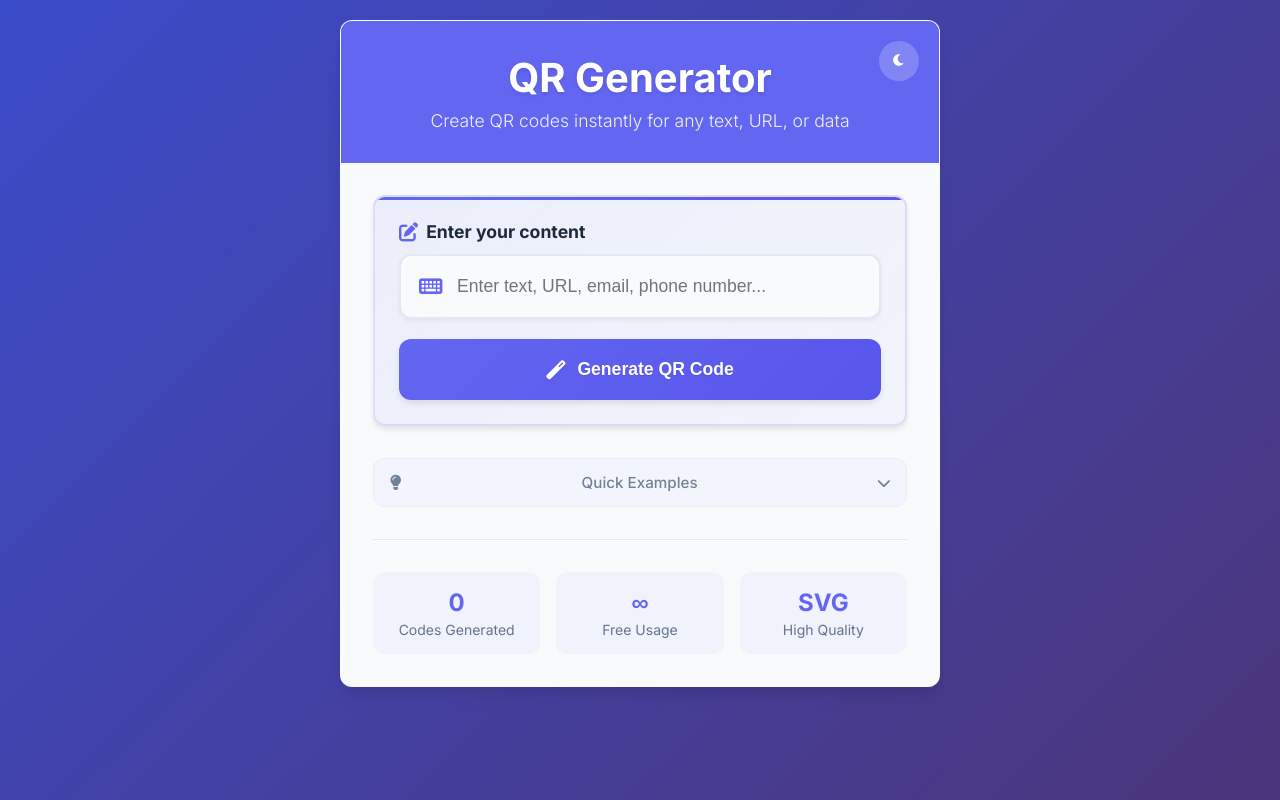
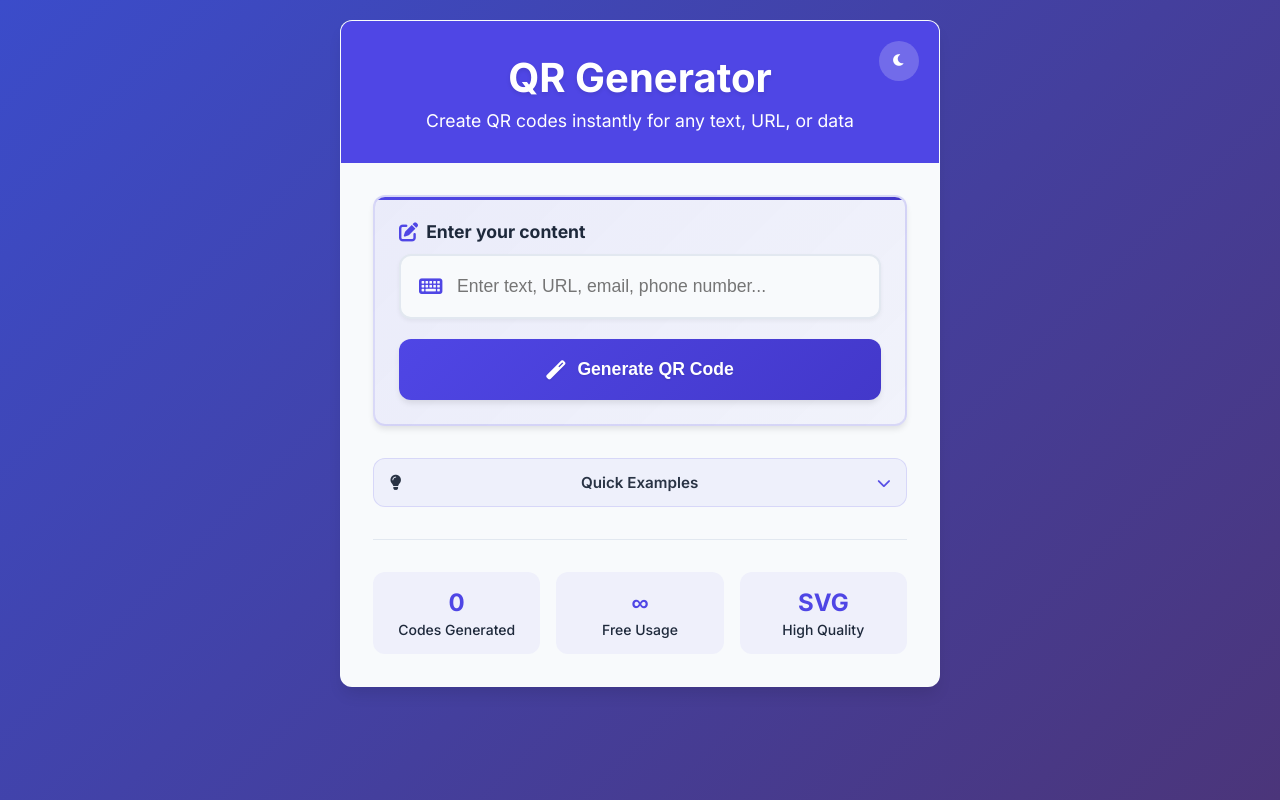
Before and after one commit to TheCodeKeep/web-qr-generator, a Flask app: page / in a window 1280 px wide. Run offline with Flask 3, Linux system fonts and the light colour scheme.

Commit message:
style: update color scheme and enhance element visibility for improved UI

```diff
--- a/static/css/styles.css
+++ b/static/css/styles.css
@@ -1,10 +1,10 @@
 /* QR Generator Styles */
 :root {
-    --primary-color: #6366f1;
-    --primary-hover: #5855eb;
+    --primary-color: #4f46e5;
+    --primary-hover: #4338ca;
     --secondary-color: #f8fafc;
     --text-primary: #1e293b;
-    --text-secondary: #64748b;
+    --text-secondary: #475569;
     --border-color: #e2e8f0;
     --success-color: #10b981;
     --error-color: #ef4444;
@@ -64,8 +66,8 @@ body {
 
 .header p {
     font-size: 1.1rem;
-    opacity: 0.9;
-    font-weight: 300;
+    opacity: 1;
+    font-weight: 400;
 }
 
 .theme-toggle {
@@ -98,8 +100,8 @@ body {
 .input-section {
     margin-bottom: 2rem;
     padding: 1.5rem;
-    background: linear-gradient(135deg, rgba(99, 102, 241, 0.08) 0%, rgba(99, 102, 241, 0.04) 100%);
-    border: 2px solid rgba(99, 102, 241, 0.15);
+    background: linear-gradient(135deg, rgba(79, 70, 229, 0.08) 0%, rgba(79, 70, 229, 0.04) 100%);
+    border: 2px solid rgba(79, 70, 229, 0.15);
     border-radius: var(--border-radius);
     box-shadow: var(--shadow);
     position: relative;
@@ -121,7 +123,7 @@ body {
 /* Keep suggestions section more subtle */
 .suggestions-section {
     margin-bottom: 2rem;
-    opacity: 0.9;
+    opacity: 0.95;
 }
 
 /* Expandable suggestions styles - More subtle */
@@ -131,11 +133,11 @@ body {
     justify-content: space-between;
     align-items: center;
     padding: 0.875rem 1rem;
-    background: rgba(99, 102, 241, 0.03);
-    border: 1px solid rgba(99, 102, 241, 0.08);
+    background: rgba(79, 70, 229, 0.06);
+    border: 1px solid rgba(79, 70, 229, 0.15);
     border-radius: var(--border-radius);
-    color: var(--text-secondary);
-    font-weight: 500;
+    color: var(--text-primary);
+    font-weight: 600;
     cursor: pointer;
     transition: var(--transition);
     font-size: 0.95rem;
@@ -143,14 +145,19 @@ body {
 }
 
 .expandable-header:hover {
-    background: rgba(99, 102, 241, 0.06);
-    border-color: rgba(99, 102, 241, 0.15);
+    background: rgba(79, 70, 229, 0.1);
+    border-color: rgba(79, 70, 229, 0.25);
     color: var(--text-primary);
+}
+
+.expandable-header:focus {
+    outline: 2px solid var(--primary-color);
+    outline-offset: 2px;
 }
 
 .expand-icon {
     transition: transform 0.3s ease;
-    color: var(--text-secondary);
+    color: var(--primary-color);
     font-size: 0.875rem;
 }
 
@@ -451,7 +469,7 @@ body {
 .stat-item {
     text-align: center;
     padding: 1rem;
-    background: rgba(99, 102, 241, 0.05);
+    background: rgba(79, 70, 229, 0.05);
     border-radius: var(--border-radius);
 }
 
@@ -463,6 +481,7 @@ body {
 
 .stat-label {
     font-size: 0.875rem;
-    color: var(--text-secondary);
+    color: var(--text-primary);
+    font-weight: 500;
     margin-top: 0.25rem;
 }
```
Also changed, not shown: other parts of static/css/styles.css (+24 -11 lines).
